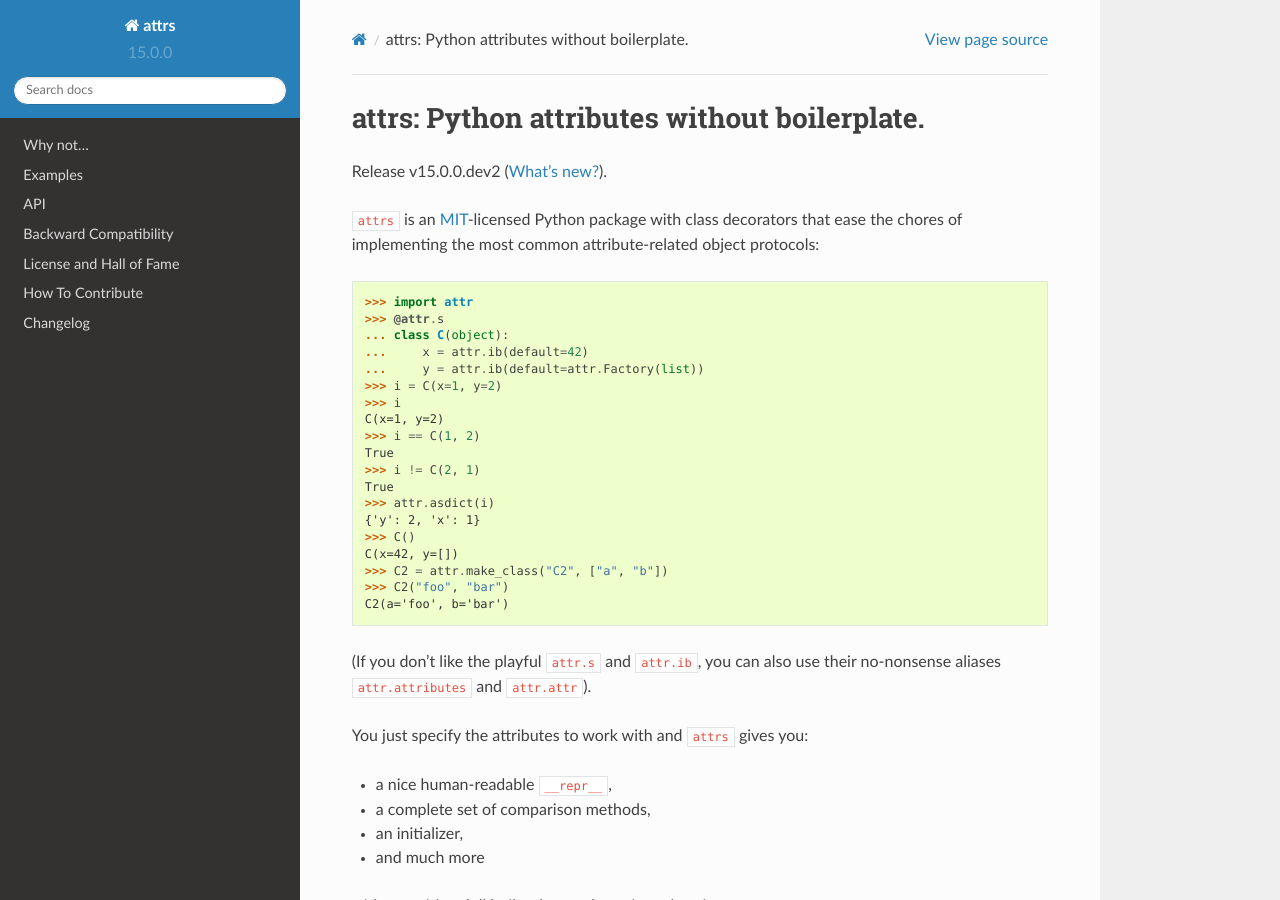
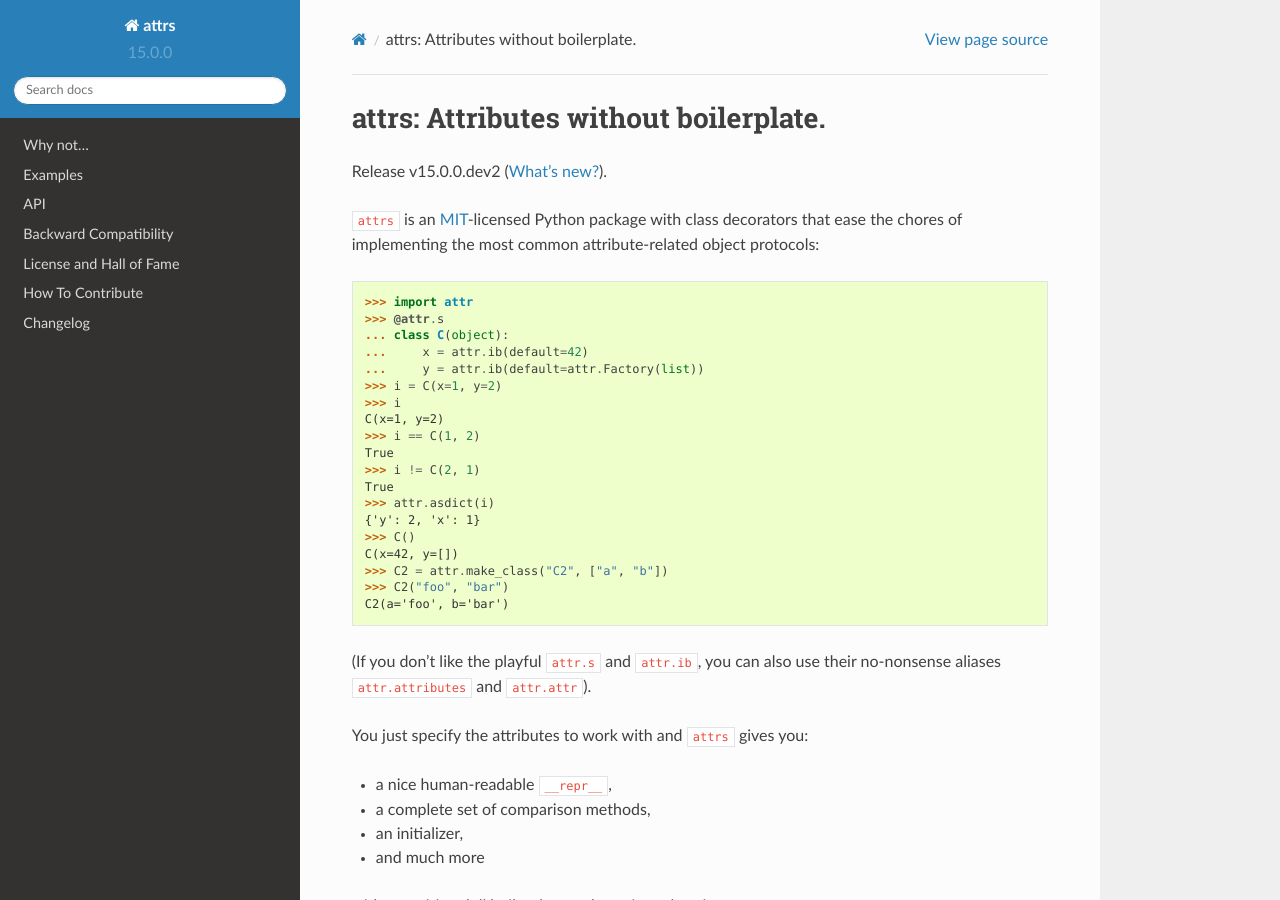
Before and after one commit to python-attrs/attrs, a Sphinx documentation site: the page built from docs/index.rst, in a window 1280 px wide and 900 px high. Built offline with Sphinx 7.4.7 and the Read the Docs theme 2.0.0, drawn with Linux system fonts in a browser that asks for light colours.

Commit message:
Shorten creed

```diff
--- a/README.rst
+++ b/README.rst
@@ -1,6 +1,6 @@
-=============================================
-attrs: Python attributes without boilerplate.
-=============================================
+======================================
+attrs: Attributes without boilerplate.
+======================================
 
 .. image:: https://pypip.in/version/attrs/badge.svg
    :target: https://pypi.python.org/pypi/attrs/
--- a/docs/index.rst
+++ b/docs/index.rst
@@ -1,4 +1,4 @@
-attrs: Python attributes without boilerplate.
+attrs: Attributes without boilerplate.
 =============================================
 
 Release v\ |release| (:doc:`What's new? <changelog>`).
--- a/setup.py
+++ b/setup.py
@@ -54,7 +54,7 @@
     setup(
         name="attrs",
         version=find_version("attr/__init__.py"),
-        description="Python attributes without boilerplate.",
+        description="Attributes without boilerplate.",
         long_description=(read("README.rst") + "\n\n" +
                           read("AUTHORS.rst")),
         url="https://attrs.readthedocs.org/",
```
